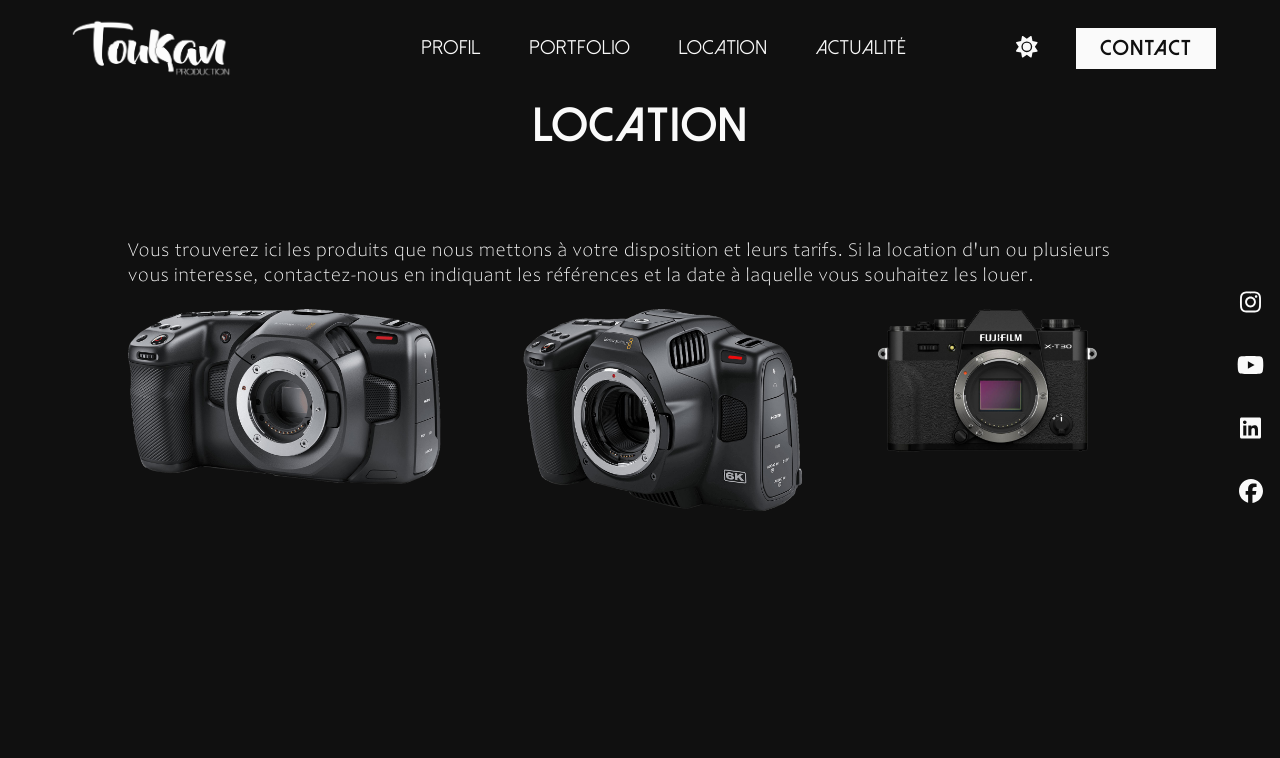
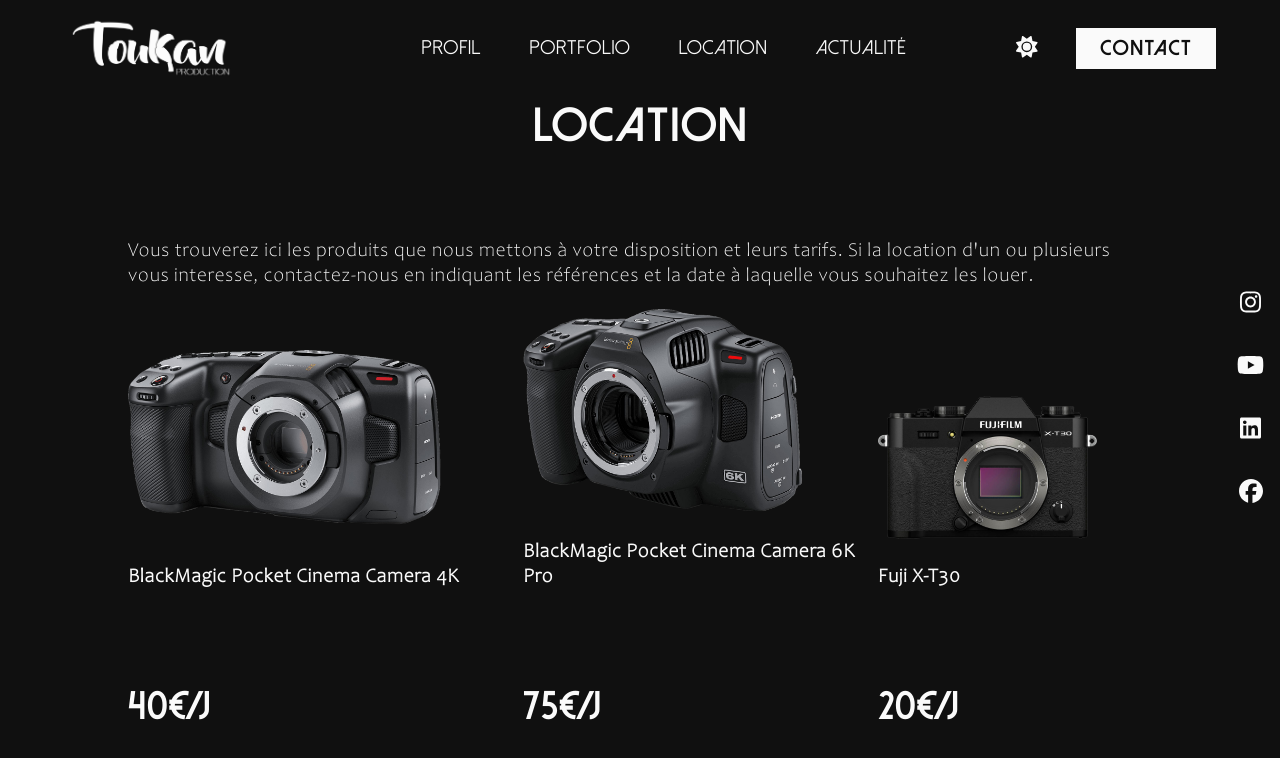
Before and after one commit to cchampou/toukan-prod, a React (Vite) app: page /rental in a window 1280 px wide. Shown: the top 758 px of the page. Built offline with nearby package versions, Linux system fonts and the light colour scheme.

Commit message:
feat: add item names and prices

```diff
--- /dev/null
+++ b/src/molecules/rentalItem/RentalItem.tsx
@@ -0,0 +1,21 @@
+import React from 'react';
+import BM4K from '../../assets/images/rental/BMPCC4K.png';
+import { RentalItemContainer } from './styles';
+
+type Props = {
+  image: string;
+  name: string;
+  price: number;
+};
+
+function RentalItem({ image, name, price }: Props) {
+  return (
+    <RentalItemContainer>
+      <img src={image} alt={name} width="80%" />
+      <h4>{name}</h4>
+      <h2 style={{ textAlign: 'left' }}>{price}€/J</h2>
+    </RentalItemContainer>
+  );
+}
+
+export default RentalItem;
--- /dev/null
+++ b/src/molecules/rentalItem/styles.ts
@@ -0,0 +1,7 @@
+import styled from '@emotion/styled';
+
+export const RentalItemContainer = styled('div')`
+  display: flex;
+  flex-direction: column;
+  justify-content: flex-end;
+`;
--- a/src/pages/rental/Rental.tsx
+++ b/src/pages/rental/Rental.tsx
@@ -5,6 +5,7 @@
 import BM6K from '../../assets/images/rental/BMPCC6KPRO.png';
 import Fuji from '../../assets/images/rental/Fuji X-T30 II.png';
 import { ContentContainer } from '../homepage/styles';
+import RentalItem from '../../molecules/rentalItem/RentalItem';
 
 function Rental() {
   return (
@@ -22,15 +23,17 @@
         </p>
       </Columns>
       <Columns>
-        <div>
-          <img src={BM4K} alt="BlackMagic4k" width="80%" />
-        </div>
-        <div>
-          <img src={BM6K} alt="BlackMagic 6K Pro" width="80%" />
-        </div>
-        <div>
-          <img src={Fuji} alt="Fuji X-T30" width="80%" />
-        </div>
+        <RentalItem
+          image={BM4K}
+          name="BlackMagic Pocket Cinema Camera 4K"
+          price={40}
+        />
+        <RentalItem
+          image={BM6K}
+          name="BlackMagic Pocket Cinema Camera 6K Pro"
+          price={75}
+        />
+        <RentalItem image={Fuji} name="Fuji X-T30" price={20} />
       </Columns>
     </ContentContainer>
   );
```
